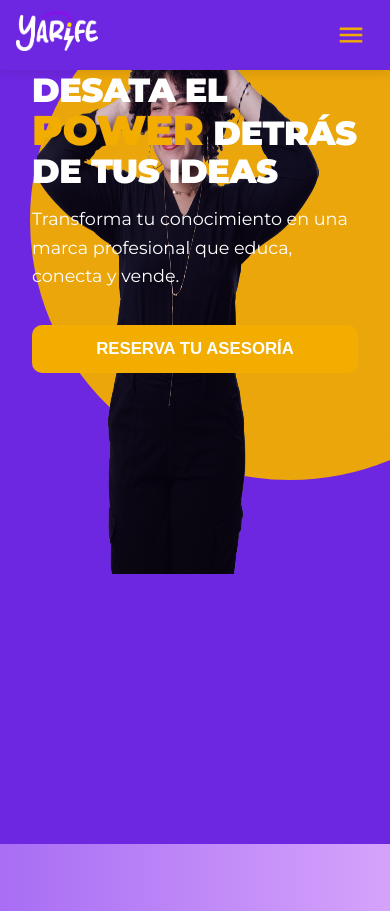
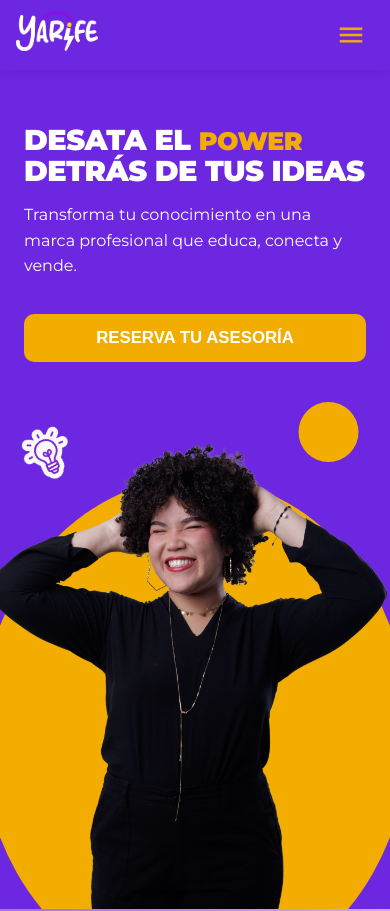
Before and after one commit to Andresdequintal/Landing-page-Yarife, a React (Create React App) app: page / in a window 390 px wide. Shown: the top 911 px of the page. Built offline with nearby package versions, Linux system fonts and the light colour scheme.

Commit message:
enhace: hero responsive

```diff
--- a/src/App.js
+++ b/src/App.js
@@ -1,9 +1,9 @@
 import React from 'react';
 import './App.css';
-import img2 from './assets/images/footer2.png';
-import img3 from './assets/images/footer3.png';
 import About from './components/About/About';
+import Contact from './components/Contact/Contact';
 import FAQ from './components/FAQ/FAQ';
+import Footer from './components/Footer/Footer';
 import Header from './components/Header/Header';
 import Hero from './components/Hero/Hero';
 import ProductsShowcase from './components/ProductsShowcase/ProductsShowcase';
@@ -24,10 +24,8 @@ function App() {
       <ProductsShowcase />
       <Testimonials />
       <FAQ />
-      {/* <Contact /> */}
-      <img src={img3}/>
-      <img src={img2}/>
-      {/* <Footer /> */}
+      <Contact />
+      <Footer />
     </div>
   );
 }
--- a/src/components/Contact/Contact.css
+++ b/src/components/Contact/Contact.css
@@ -1,66 +1,92 @@
-.contact {
-  background: linear-gradient(135deg, var(--morado), var(--lila));
-  color: var(--blanco);
+
+
+.decorator {
+position: relative;
+/* overflow: hidden; */
 }
 
-.contact-content {
-  text-align: center;
+.decorator .circle {
+  width: 75%;
+  aspect-ratio: 1/1;
+  background: var(--lila);
+  border-radius: 50%;
+  position: absolute;
+  z-index: -1;
+  bottom: -30px;
+  left: 50%;
+  transform: translateX(-50%);
 }
 
-.contact-subtitle {
-  font-size: 1.2rem;
-  margin-bottom: 3rem;
-  opacity: 0.9;
+.decorator .image {
+  width: 100%;
+  height: auto;
+  object-fit: contain;
+  transform: scale(1.3);
 }
 
-.contact-info {
-  display: grid;
-  grid-template-columns: repeat(auto-fit, minmax(250px, 1fr));
-  gap: 2rem;
-  margin-top: 3rem;
+.contact-section {
+  position: relative;
+  overflow: hidden;
+  padding-bottom: 0;
 }
 
-.contact-item {
-  background: rgba(255,255,255,0.1);
-  padding: 2rem;
-  border-radius: 15px;
-  backdrop-filter: blur(10px);
-  transition: transform 0.3s ease;
+
+.contact-headline {
+  color: var(--morado-acento);
+  font-weight: 800;
+  font-size: 5rem;
+  line-height: 1.05;
+  letter-spacing: -0.5px;
+  margin-bottom: 8px;
+  text-transform: uppercase;
 }
 
-.contact-item:hover {
-  transform: translateY(-5px);
+.tag {
+  background: var(--accent);
+  color: var(--morado);
+  padding: 20px 36px;
+  border-radius: 18px;
+  font-weight: 600;
+  font-size: 1.5rem;
+  letter-spacing: 2px;
+  text-transform: uppercase;
+  box-shadow: 0 8px 20px rgba(0,0,0,0.15);
+  height: max-content;
+  max-width: 350px;
+  text-align: center;
+  position: relative;
+  margin-bottom: 50px;
+}
+.tag img {
+  position: absolute;
+  width: 150px;
+  transform:  translate(60%, 100%) rotate(230deg);
+  right: 0;
+  bottom: 0;
 }
 
-.contact-item i {
-  font-size: 2rem;
-  color: var(--rojo);
-  margin-bottom: 1rem;
+.contacts {
+  flex-direction: column;
+  display: flex;
+  gap: 10px;
 }
 
-.contact-item h3 {
-  margin-bottom: 1rem;
-  font-size: 1.2rem;
+.contact p{
+  font-size: 1.3rem;
+}
+.contact p:first-child{
+  color: var(--morado);
+  font-weight: 600;
 }
 
-.contact-item a {
-  color: var(--blanco);
-  text-decoration: none;
-  transition: color 0.3s ease;
+.contact-container{
+  display: grid;
+  grid-template-columns: repeat(2,1fr);
 }
 
-.contact-item a:hover {
-  color: var(--rojo);
+.contact-container__left {
+  display: flex;
+  flex-direction: column;
+  align-items: start;
+  justify-content: center;
 }
-
-/* Responsive */
-@media (max-width: 768px) {
-  .contact-info {
-    grid-template-columns: 1fr;
-    gap: 1.5rem;
-  }
-
-  .contact-item {
-    padding: 1.5rem;
-  }
-}
--- /dev/null
+++ b/src/components/ContactDeprecated/Contact.css
@@ -0,0 +1,66 @@
+.contact {
+  background: linear-gradient(135deg, var(--morado), var(--lila));
+  color: var(--blanco);
+}
+
+.contact-content {
+  text-align: center;
+}
+
+.contact-subtitle {
+  font-size: 1.2rem;
+  margin-bottom: 3rem;
+  opacity: 0.9;
+}
+
+.contact-info {
+  display: grid;
+  grid-template-columns: repeat(auto-fit, minmax(250px, 1fr));
+  gap: 2rem;
+  margin-top: 3rem;
+}
+
+.contact-item {
+  background: rgba(255,255,255,0.1);
+  padding: 2rem;
+  border-radius: 15px;
+  backdrop-filter: blur(10px);
+  transition: transform 0.3s ease;
+}
+
+.contact-item:hover {
+  transform: translateY(-5px);
+}
+
+.contact-item i {
+  font-size: 2rem;
+  color: var(--rojo);
+  margin-bottom: 1rem;
+}
+
+.contact-item h3 {
+  margin-bottom: 1rem;
+  font-size: 1.2rem;
+}
+
+.contact-item a {
+  color: var(--blanco);
+  text-decoration: none;
+  transition: color 0.3s ease;
+}
+
+.contact-item a:hover {
+  color: var(--rojo);
+}
+
+/* Responsive */
+@media (max-width: 768px) {
+  .contact-info {
+    grid-template-columns: 1fr;
+    gap: 1.5rem;
+  }
+
+  .contact-item {
+    padding: 1.5rem;
+  }
+}
--- /dev/null
+++ b/src/components/ContactDeprecated/Contact.js
@@ -0,0 +1,62 @@
+import React from 'react';
+import './Contact.css';
+
+const Contact = () => {
+  const contactInfo = [
+    {
+      id: 1,
+      icon: 'fab fa-whatsapp',
+      title: 'WhatsApp',
+      link: 'https://wa.me/584242429016',
+      text: '+58 424 2429016'
+    },
+    {
+      id: 2,
+      icon: 'fas fa-envelope',
+      title: 'Email',
+      link: 'mailto:yarifepower@gmail.com',
+      text: 'yarifepower@gmail.com'
+    },
+    {
+      id: 3,
+      icon: 'fab fa-instagram',
+      title: 'Instagram',
+      link: 'https://instagram.com/yarifepower',
+      text: '@yarifepower'
+    },
+    {
+      id: 4,
+      icon: 'fab fa-linkedin',
+      title: 'LinkedIn',
+      link: '#',
+      text: 'Yarife Vallenilla'
+    }
+  ];
+
+  return (
+    <section id="contacto" className="section contact">
+      <div className="container">
+        <div className="contact-content">
+          <h2 className="section-title">¡Conectemos!</h2>
+          <p className="contact-subtitle">
+            ¿Listo para desatar el power detrás de tus ideas? ¡Hablemos!
+          </p>
+
+          <div className="contact-info">
+            {contactInfo.map((contact) => (
+              <div key={contact.id} className="contact-item">
+                <i className={contact.icon}></i>
+                <h3>{contact.title}</h3>
+                <a href={contact.link} target="_blank" rel="noopener noreferrer">
+                  {contact.text}
+                </a>
+              </div>
+            ))}
+          </div>
+        </div>
+      </div>
+    </section>
+  );
+};
+
+export default Contact;
--- a/src/components/Footer/Footer.css
+++ b/src/components/Footer/Footer.css
@@ -1,18 +1,34 @@
 .footer {
-  background: var(--negro);
+  background: var(--morado-acento);
   color: var(--blanco);
   text-align: center;
   padding: 2rem 0;
 }
 
-.social-links {
-  margin-top: 1rem;
+.flex-container {
+  display: flex;
+  justify-content: space-between;
+  align-items: flex-end;
+  gap: 1rem;
+  padding: 1rem 0;
 }
+
+.left-side img {
+  width: 200px;
+  height: auto;
+}
+
+.right-side {
+  display: flex;
+  flex-direction: column;
+  align-items: flex-end;
+}
+
 
 .social-links a {
   color: var(--blanco);
   font-size: 1.5rem;
-  margin: 0 1rem;
+  margin: 0 .8rem;
   transition: color 0.3s ease;
 }
 
--- a/src/components/Footer/Footer.js
+++ b/src/components/Footer/Footer.js
@@ -1,4 +1,5 @@
 import React from 'react';
+import logo from '../../assets/images/Logos/Recurso 38.png';
 import './Footer.css';
 
 const Footer = () => {
@@ -25,8 +26,11 @@ const Footer = () => {
 
   return (
     <footer className="footer">
-      <div className="container">
-        <p>&copy; 2024 Yarife Vallenilla. Todos los derechos reservados.</p>
+      <div className="container flex-container">
+        <div className='left-side'>
+          <img src={logo} alt='Yarife'/>
+        </div>
+        <div className='right-side'>
         <div className="social-links">
           {socialLinks.map((social) => (
             <a
@@ -40,6 +44,8 @@ const Footer = () => {
             </a>
           ))}
         </div>
+        <p>&copy; 2024 Yarife Vallenilla. Todos los derechos reservados.</p>
+        </div>
       </div>
     </footer>
   );
--- a/src/components/Hero/Hero.css
+++ b/src/components/Hero/Hero.css
@@ -1,21 +1,21 @@
 .hero {
-  min-height: 100vh;
+  min-height: 90vh;
   display: flex;
   position: relative;
   background: var(--morado);
   padding-top: 84px; /* evitar que el header fijo tape el hero */
   align-items: stretch;
   overflow: hidden;
+  width: 100vw;
 }
 
 .hero-left {
-  width: calc(100% - 608px);
+  width: 55%;
   display: flex;
   flex-direction: column;
   justify-content: start;
   padding: 100px clamp(1.5rem, 4vw, 4rem);
   position: relative;
-  overflow: hidden;
 }
 
 .hero-right {
@@ -24,7 +24,6 @@
   align-items: flex-end;
   justify-content: center;
   position: relative;
-  overflow: hidden;
 }
 
 /* Wave patterns */
@@ -32,8 +31,8 @@
   position: absolute;
   bottom: 0;
   left: 0;
-  width: calc(100vw - 680px);
-    height: 220px;
+  width: 50vw;
+  height: 220px;
   background: var(--lila);
   border-top-left-radius: 100px 220px;
   border-top-right-radius: 1000px 281px;
@@ -53,7 +52,9 @@
   line-height: 1.08;
   margin-bottom: 1rem;
   letter-spacing: -0.5px;
+  max-width: 100%;
 }
+
 
 .hero-headline .power {
   color: var(--rojo);
@@ -62,7 +63,7 @@
 }
 
 .hero-description {
-  font-size: clamp(1.2rem, 1.2vw, 1.2rem);
+  font-size: clamp(1rem, 1.2vw, 1.2rem);
   margin-bottom: 2.2rem;
   max-width: 560px;
 }
@@ -89,7 +90,7 @@
 /* Icons */
 .hero-icon {
   position: absolute;
-  width: 90px;
+  width: clamp(4rem,7vw,10rem);
   height: auto;
 }
 
@@ -105,7 +106,7 @@
 .arrow-icon {
   bottom: 45%;
   left: -20%;
-  width: 140px;
+  width: 9vw;
   transform: rotate(-60deg);
 }
 
@@ -116,21 +117,16 @@
   bottom: 0;
   z-index: 2;
   height: 118%;
+  object-fit: contain;
 }
-
-/* .person-image img {
-  width: 100%;
-  height: auto;
-  object-fit: contain;
-} */
 
 .circle-bg {
   position: absolute;
-  width: 660px;
-  height: 660px;
+  width: 100%;
+  aspect-ratio: 1/1;
   background: var(--rojo);
   border-radius: 50%;
-  bottom: -10%;
+  bottom: -15%;
   right: -1%;
   opacity: 1;
   z-index: 1;
@@ -144,29 +140,120 @@
   right: 12%;
 }
 
+
 /* Responsive */
 @media (max-width: 1200px) {
-  .person-image { width: 400px; right: 6%; }
-  .circle-bg { width: 680px; height: 680px; right: -200px; }
+  .hero {
+    min-height:fit-content
+  }
+  .hero-headline {
+    font-size: clamp(2.4rem, 5vw, 4.6rem);
+    /* color: red !important; */
+
+  }
+  .hero-left {
+    padding: 80px clamp(1.5rem, 4vw, 4rem);
+  }
+  .hero-headline .power {
+    font-size: clamp(1rem, 6.5vw, 5.4rem);
+  }
+  .circle-bg:not(.circle-bg-small) {
+    width: 110%;
+  }
+  .circle-bg-small {
+    top: -10%;
+  }
+  .arrow-icon {
+    bottom: 30%
+  }
+
 }
 
 @media (max-width: 992px) {
-  .hero { flex-direction: column; padding-top: 72px; }
-  .hero-left, .hero-right { width: 100%; }
-  .hero-left { padding: 0 2rem; }
-  .hero-headline { font-size: clamp(2rem, 6vw, 3rem); }
-  .hero-headline .power { font-size: clamp(2.3rem, 7vw, 3.6rem); }
-  .hero-description { font-size: 1.1rem; max-width: 100%; }
-  .person-image { position: relative; right: auto; margin: 0 auto; width: 380px; }
-  .circle-bg { width: 620px; height: 620px; right: -180px; top: -60px; opacity: 0.95; }
+
+  .hero-headline {
+    font-size: clamp(1.8rem, 5vw, 4.6rem);
+    /* color: black !important; */
+  }
+  .hero-left {
+    width: 60%;
+  }
+  .hero-right {
+    width: 40%;
+
+  }
+  .circle-bg:not(.circle-bg-small) {
+    width: 115%;
+  }
+  .circle-bg-small {
+    top: -15%;
+    width: 70px;
+    height: 70px;
+  }
+  .lightbulb-icon {
+    left: 10%;
+  }
+  .wave-pattern {
+    height: 160px;
+  }
+
+}
+
+@media (max-width: 768px) {
+  .hero {
+    flex-direction: column;
+  }
+  .hero-left, .hero-right {
+    width: 100%;
+  }
+  .hero-right {
+    height: 60vh;
+  }
+  .hero-right .circle-bg:not(.circle-bg-small) {
+    height: 100%;
+    width: auto;
+    max-width: 110%;
+    object-fit: contain;
+  }
+  .hero-left {
+    padding: 40px clamp(1.5rem, 4vw, 4rem);
+  }
+  .hero-icon {
+    width: clamp(3rem,10vw,10rem);
+  }
+  .arrow-icon  {
+    width: 6rem;
+  }
+  .hero-headline .power {
+
+  }
+  .wave-pattern {
+    width: 220px;
+    height: 220px;
+    border-top-left-radius: 100px 70%;
+    border-top-right-radius: 30%;
+    border-bottom-right-radius: 100px;
+    border-bottom-left-radius: 25%;
+    bottom: 0;
+    left: 0;
+    transform: translateY(40%);
+  }
+
 }
 
 @media (max-width: 576px) {
-  .hero-headline { font-size: 2.1rem; }
-  .hero-headline .power { font-size: 2.6rem; }
-  .cta-button { width: 100%; text-align: center; }
-  .person-image { width: 300px; }
-  .circle-bg { width: 520px; height: 520px; right: -160px; top: -40px; }
-  .hero-icon { display: none; }
-  .wave-pattern { height: 160px; }
+  .cta-button {
+    width: 100%;
+  }
+  .wave-pattern  {
+    opacity: 0;
+  }
+  .circle-bg:not(.circle-bg-small) {
+    left: 50%;
+    transform: translateX(-50%);
+  }
+  .circle-bg-small {
+    width: 60px;
+    height: 60px;
+  }
 }
--- a/src/components/Hero/Hero.js
+++ b/src/components/Hero/Hero.js
@@ -18,15 +18,12 @@ const Hero = () => {
       {/* Lado izquierdo - Morado */}
       <div className="hero-left">
         {/* Patrón de ondas */}
-        <div className="wave-pattern"></div>
+        <div className="wave-pattern "></div>
 
         {/* Contenido */}
         <div className="hero-content">
           <h1 className="hero-headline">
-            DESATA EL<br />
-            <span className="power">POWER</span>
-            DETRÁS<br />
-            DE TUS IDEAS
+            DESATA EL <span className="power">POWER</span> DETRÁS DE TUS IDEAS
           </h1>
 
           <p className="hero-description">
@@ -38,6 +35,8 @@ const Hero = () => {
           </button>
         </div>
       </div>
+      {/* Lado derecho - Naranja */}
+      <div className="hero-right">
         {/* Círculo de fondo */}
       <div className="circle-bg">
          {/* Iconos decorativos: bombillo y flecha (assets) */}
@@ -48,14 +47,7 @@ const Hero = () => {
         {/* Círculo pequeño */}
         <div className="circle-bg circle-bg-small"></div>
       </div>
-      {/* Lado derecho - Naranja */}
-      <div className="hero-right">
 
-
-
-        {/* <div className="person-image">
-
-        </div> */}
       </div>
     </section>
   );
--- a/src/components/ProductsShowcase/ProductsShowcase.css
+++ b/src/components/ProductsShowcase/ProductsShowcase.css
@@ -19,7 +19,7 @@
 
 .guaybo-title {
   color: var(--morado);
-  font-size: 2.2rem;
+  font-size: 3rem;
   font-weight: 900;
   margin: 0 0 20px;
   text-transform: uppercase;
```
Also changed, not shown: src/components/Contact/Contact.js (+56 -47 lines), src/assets/images/Fotos profesionales/5.png.
